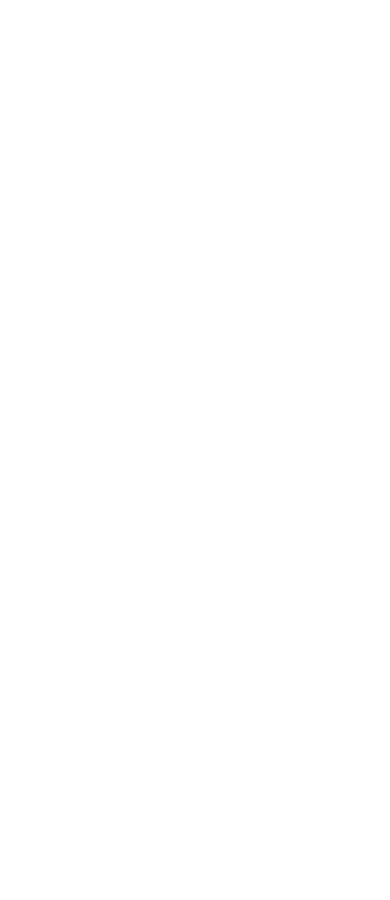
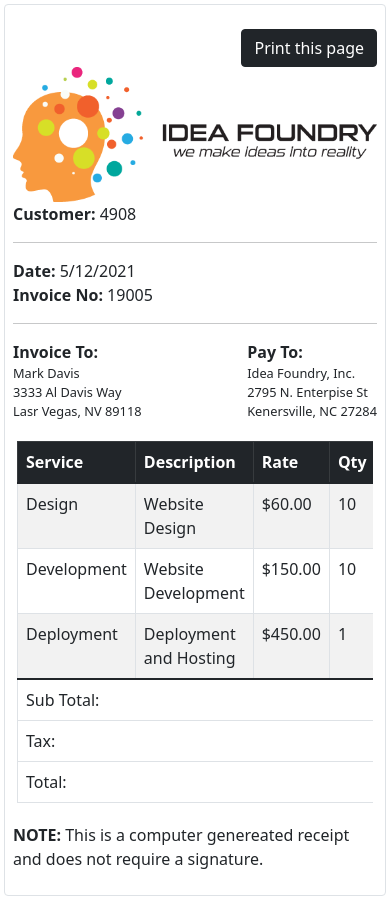
Before and after one commit to kfirkfir89/InvoiceIntro, a plain HTML site: page index.html in a window 390 px wide. Before the commit the page ends 844 px from the top, so only its background shows below. Drawn offline with nearby package versions, Linux system fonts and the light colour scheme.

Commit message:
finished
finished all the responsive shit the rest :D

```diff
--- a/css/site.css
+++ b/css/site.css
@@ -0,0 +1,19 @@
+.addressT{
+    font-size: 1rem;
+}
+
+.address{
+    font-size: .8rem;
+}
+
+@media only screen and (min-width: 768px){
+    .address{
+        font-size: 1rem;
+    }
+}
+
+@media print {
+    .address{
+        font-size: 1rem;
+    }
+}
--- a/index.html
+++ b/index.html
@@ -14,9 +14,106 @@
     <link href="/css/site.css" rel="stylesheet">
 </head>
 
-<body>
-       <div class="container">
-
+<body class="m-1">
+       <div class="container rounded p-2 border border-1">
+           <div class="d-flex justify-content-end mt-3 d-print-none">
+               <button type="button" class="btn btn-dark" onclick="window.print()">Print this page</button>
+           </div>
+           <div class="row align-items-center justify-content-start d-print-block">
+               <div class="col-sm-7 d-flex">
+                   <img src="/img/IdeaFoundryLogo.png" class="img-fluid" title="Idea Foundry Logo" alt="Idea Foundry Logo">
+               </div>
+               <div class="col-sm-5 d-flex justify-content-sm-end">
+                   <strong>Customer:</strong>&nbsp;4908
+               </div>
+           </div>
+           <hr>
+           <div class="row row-cols-1 row-cols-sm-2">
+               <div class="col d-flex justify-content-start">
+                   <strong>Date:</strong>&nbsp;5/12/2021
+               </div>
+               <div class="col d-flex justify-content-sm-end">
+                   <strong>Invoice No:</strong>&nbsp;19005
+               </div>
+           </div>
+           <hr>
+           <div class="row row-cols-sm-2">
+               <div class="col-6 d-flex justify-content-start">
+                   <address class="address">
+                       <strong class="addressT">Invoice To:</strong>&nbsp;<br>
+                       Mark Davis<br>
+                       3333 Al Davis Way<br>
+                       Lasr Vegas, NV 89118<br>
+                   </address>
+               </div>
+               <div class="col-6 d-flex justify-content-end">
+                   <address class="address">
+                       <strong class="addressT">Pay To:</strong>&nbsp;<br>
+                       Idea Foundry, Inc.<br>
+                       2795 N. Enterpise St<br>
+                       Kenersville, NC 27284
+                   </address>
+               </div>
+           </div>
+           <div class="row table-responsive m-1">
+               <table class="table table-striped table-bordered">
+                   <thead class="table-dark">
+                       <tr>
+                           <th>Service</th>
+                           <th>Description</th>
+                           <th>Rate</th>
+                           <th>Qty</th>
+                           <th class="text-end">Amout</th>
+                       </tr>
+                   </thead>
+                   <tbody>
+                       <tr>
+                           <td>Design</td>
+                           <td>Website Design</td>
+                           <td>$60.00</td>
+                           <td>10</td>
+                           <td class="text-end">$600.00</td>
+                       </tr>
+                        <tr>
+                            <td>Development</td>
+                            <td>Website Development</td>
+                            <td>$150.00</td>
+                            <td>10</td>
+                            <td class="text-end">$1500.00</td>
+                        </tr>
+                        <tr>
+                            <td>Deployment</td>
+                            <td>Deployment and Hosting</td>
+                            <td>$450.00</td>
+                            <td>1</td>
+                            <td class="text-end">$450.00</td>
+                        </tr>
+                   </tbody>
+                   <tfoot>
+                       <tr>
+                           <td colspan="4">Sub Total:</td>
+                           <td class="text-end"> $2,550.00</td>
+                       </tr>
+                        <tr>
+                            <td colspan="4">Tax:</td>
+                            <td class="text-end">$0</td>
+                        </tr>
+                        <tr>
+                            <td colspan="4">Total:</td>
+                            <td class="text-end">$2,550.00</td>
+                        </tr>
+                   </tfoot>
+               </table>
+           </div>
+           <footer>
+               <div class="row">
+                   <div class="col-12">
+                       <p>
+                         <strong>NOTE:</strong>&nbsp;This is a computer genereated receipt and does not require a signature.
+                       </p>
+                   </div>
+               </div>
+           </footer>
        </div>
 
     <!-- Bootstrap JS -->
```
